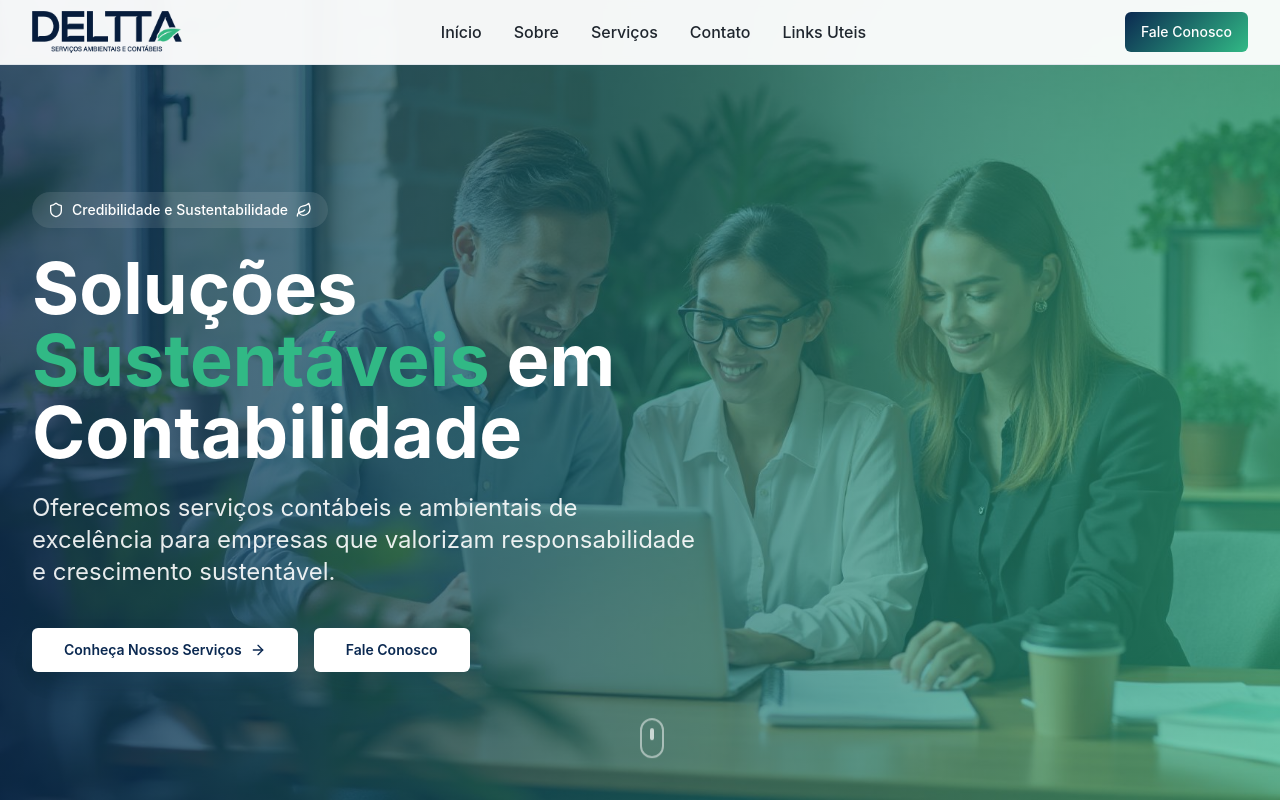
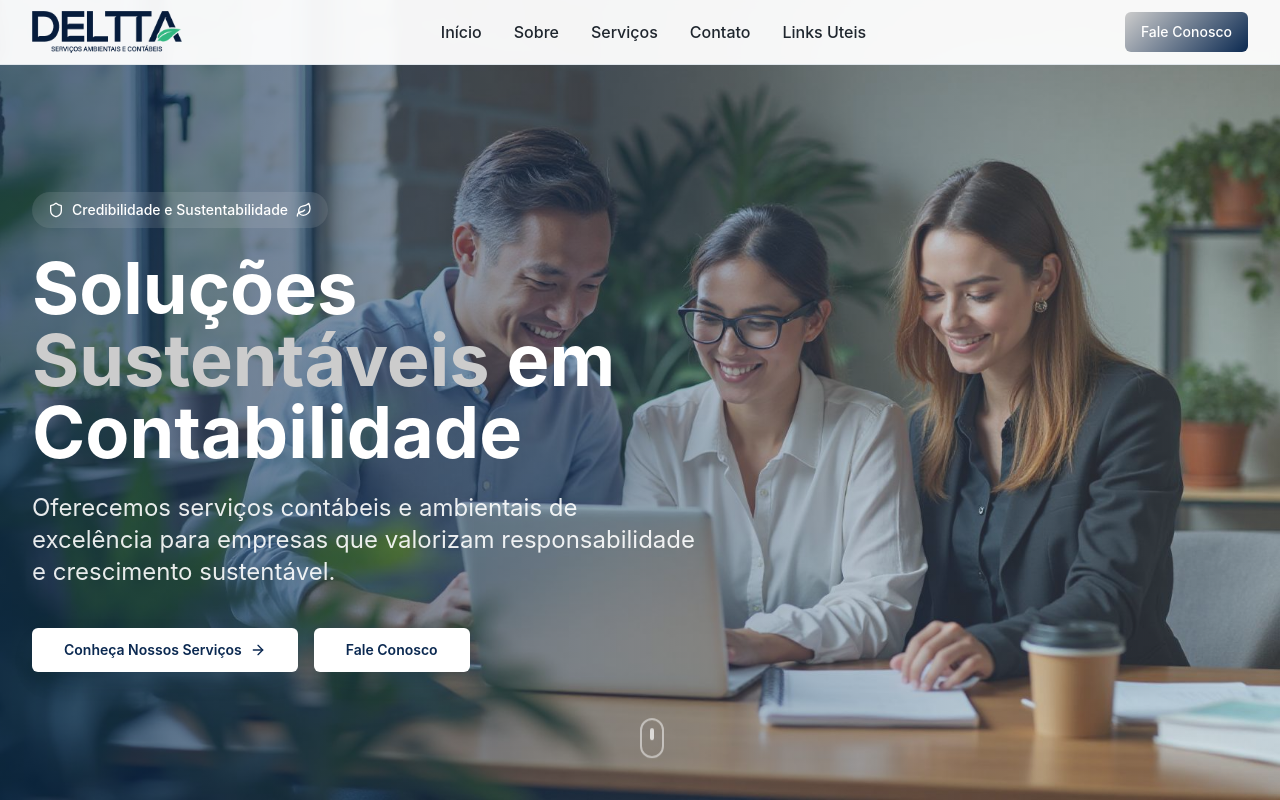
Before and after one commit to svitordev/deltta, a Next.js app: page / in a window 1280 px wide. Shown: the top 800 px of the page. Built offline with nearby package versions, Linux system fonts and the light colour scheme.

Commit message:
troca do verde por prata

```diff
--- a/src/components/sections/HeroSection.jsx
+++ b/src/components/sections/HeroSection.jsx
@@ -15,7 +15,7 @@ export function HeroSection() {
           alt="Equipe profissional Deltta"
           className="w-full h-full object-cover"
         />
-        <div className="absolute inset-0 bg-gradient-to-r from-primary/80 to-secondary/60"></div>
+        <div className="absolute inset-0 bg-gradient-to-r from-primary/70 to-secondary/20"></div>
       </div>
 
       {/* Content */}
--- a/src/styles/globals.css
+++ b/src/styles/globals.css
@@ -10,7 +10,7 @@ All colors MUST be HSL.
   :root {
     /* Deltta Brand Colors */
     --deltta-blue: 214 76% 18%; /* #081e3b */
-    --deltta-green: 157 58% 46; /* #31bb86 */
+    --deltta-green: 200 0% 80%; /* #31bb86 */
     --deltta-blue-light: 210 71% 45%;
     --deltta-green-light: 151 52% 62%;
     --deltta-blue-dark: 210 71% 20%;
@@ -118,16 +118,16 @@ All colors MUST be HSL.
   .gradient-deltta {
     background: linear-gradient(
       135deg,
-      hsl(var(--deltta-blue)),
-      hsl(var(--deltta-green))
+      hsl(var(--deltta-green)),
+      hsl(var(--deltta-blue))
     );
   }
 
   .gradient-deltta-hover {
     background: linear-gradient(
       135deg,
-      hsl(var(--deltta-green)),
-      hsl(var(--deltta-blue))
+      hsl(var(--deltta-blue)),
+      hsl(var(--deltta-green))
     );
   }
 
@@ -142,8 +142,8 @@ All colors MUST be HSL.
   .text-gradient {
     background: linear-gradient(
       135deg,
-      hsl(var(--deltta-blue)),
-      hsl(var(--deltta-green))
+      hsl(var(--deltta-green)),
+      hsl(var(--deltta-blue))
     );
     -webkit-background-clip: text;
     background-clip: text;
```
